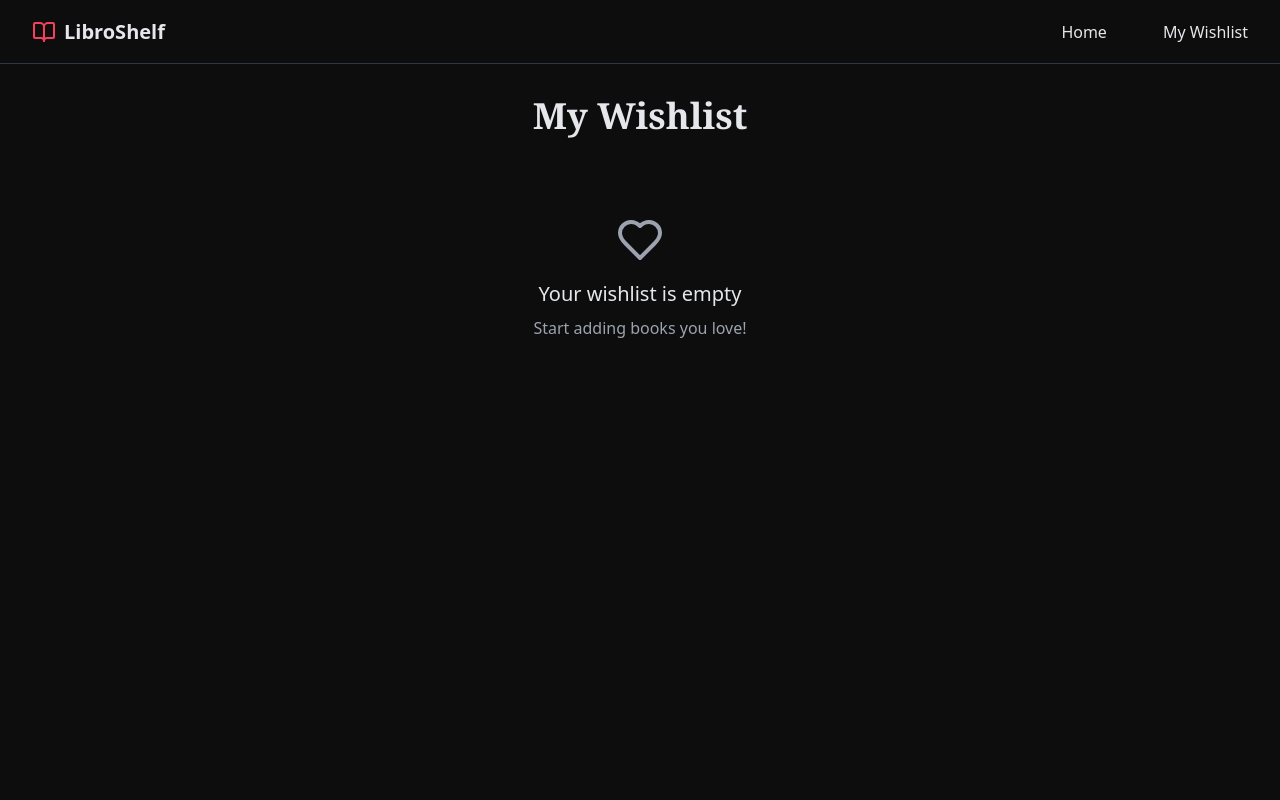
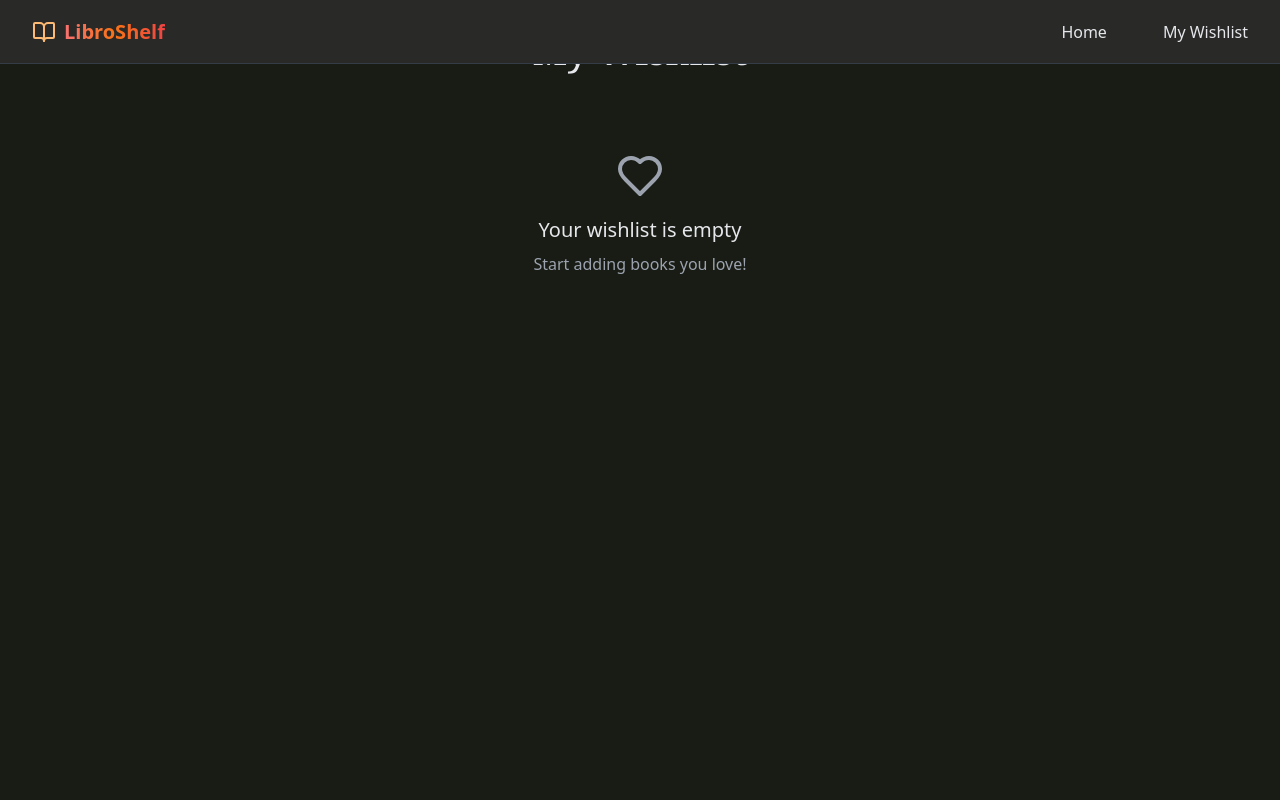
Before and after one commit to naimur-reza/libroshelf, a React (Vite) app: page /wishlist in a window 1280 px wide. Shown: the top 800 px of the page. Built offline with nearby package versions, Linux system fonts and the light colour scheme.

Commit message:
Add gsap animation into navbar

```diff
--- a/package.json
+++ b/package.json
@@ -10,6 +10,8 @@
     "preview": "vite preview"
   },
   "dependencies": {
+    "@gsap/react": "^2.1.1",
+    "gsap": "^3.12.5",
     "lucide-react": "^0.452.0",
     "react": "^18.3.1",
     "react-dom": "^18.3.1",
--- a/src/components/Books.jsx
+++ b/src/components/Books.jsx
@@ -40,12 +40,12 @@ const Books = () => {
     localStorage.setItem("filter", filter);
   }, [filter]);
 
+  const url = `https://gutendex.com/books?search=${debouncedSearch}&topic=${filter}&page=${currentPage}`;
+
   useEffect(() => {
     try {
       loadingBarRef.current.continuousStart();
-      fetch(
-        `https://gutendex.com/books?search=${debouncedSearch}&topic=${filter}&page=${currentPage}`
-      )
+      fetch(url)
         .then((res) => res.json())
         .then((data) => {
           setBooks(data);
@@ -54,16 +54,14 @@ const Books = () => {
     } catch (error) {
       console.log(error);
     }
-  }, [debouncedSearch, filter, currentPage]);
-
-  console.log(books);
+  }, [debouncedSearch, filter, currentPage, url]);
 
   return (
-    <div className="max-w-6xl mx-auto max-lg:px-3">
-      <LoadingBar color="#f11946" ref={loadingBarRef} />
+    <div className="max-w-6xl mx-auto max-lg:px-3 lg:pt-28 pt-24">
+      <LoadingBar color="#ECDFCC" ref={loadingBarRef} />
 
-      <h1 className="text-3xl lg:text-4xl font-extrabold my-8 lg:my-16 text-center text-gray-200 uppercase">
-        Book Explorer
+      <h1 className="text-4xl font-extrabold text-center mt-8 mb-14">
+        <span className="text-white uppercase  ">Explore Latest Books</span>
       </h1>
 
       <SearchAndFilter
--- a/src/components/Shared/Navbar.jsx
+++ b/src/components/Shared/Navbar.jsx
@@ -1,16 +1,50 @@
 import { BookOpen } from "lucide-react";
 import { Link } from "react-router-dom";
+import { useGSAP } from "@gsap/react";
+import { gsap } from "gsap";
+import { useRef } from "react";
 
 const Navbar = () => {
+  const navItemRef1 = useRef(null);
+  const navItemRef2 = useRef(null);
+  const logoRef = useRef(null);
+  useGSAP(() => {
+    const tl = gsap.timeline();
+
+    tl.from(logoRef.current, {
+      y: -10,
+      duration: 1,
+      opacity: 0,
+      delay: 0.5,
+    });
+
+    tl.from(navItemRef1.current, {
+      opacity: 0,
+      stagger: 0.1,
+    });
+    tl.from(navItemRef2.current, {
+      opacity: 0,
+      stagger: 0.1,
+    });
+  }, []);
+
   return (
-    <div className="h-16 border-b border-gray-700/80 flex items-center px-8 justify-between text-gray-200">
-      <div className="flex items-center gap-2">
-        <BookOpen size={24} className="text-rose-500" />
-        <h1 className="text-xl font-bold"> LibroShelf </h1>
+    <div className="h-16 border-b border-gray-700/80 flex items-center px-8 justify-between text-gray-200 bg-[#292927] fixed top-0 w-full z-10">
+      <div ref={logoRef} className="flex items-center gap-2 ">
+        <BookOpen size={24} className="text-orange-300" />
+        <Link to="/">
+          <h1 className="text-xl font-extrabold">
+            {" "}
+            <span className="bg-clip-text text-transparent bg-gradient-to-r from-red-400 via-orange-500 to-red-500">
+              LibroShelf
+            </span>
+          </h1>
+        </Link>
       </div>
       <ul className="flex items-center space-x-14 font-medium">
-        <Link to="/">
+        <Link ref={navItemRef1} to="/">
           <li
+            className="hover:text-orange-200 transition-all "
             onClick={() => {
               localStorage.clear();
             }}
@@ -18,8 +52,8 @@ const Navbar = () => {
             Home
           </li>
         </Link>
-        <Link to="/wishlist">
-          <li>My Wishlist</li>
+        <Link ref={navItemRef2} to="/wishlist">
+          <li className="hover:text-orange-200 transition-all">My Wishlist</li>
         </Link>
       </ul>
     </div>
--- a/src/layout/MainLayout.jsx
+++ b/src/layout/MainLayout.jsx
@@ -4,7 +4,7 @@ import Navbar from "../components/Shared/Navbar";
 
 const MainLayout = () => {
   return (
-    <div className="bg-[rgba(13,13,13)]">
+    <div className="bg-[#181C14]">
       <Navbar />
       <div className="min-h-[calc(100vh-120px)]">
         <Outlet />
```
Also changed, not shown: 1 other file (tests, documents, lock files or other folders).
